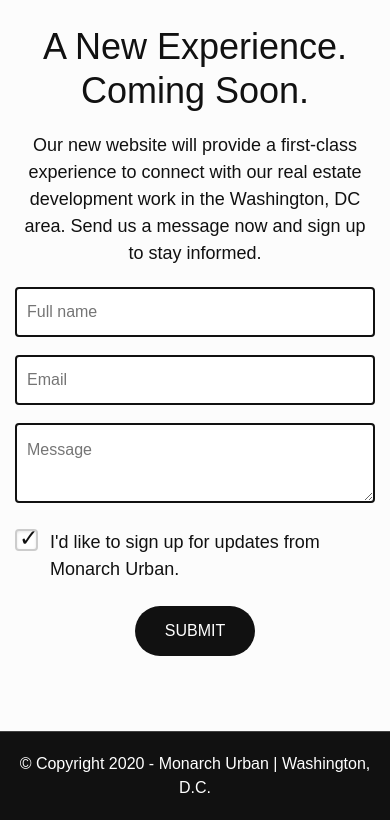
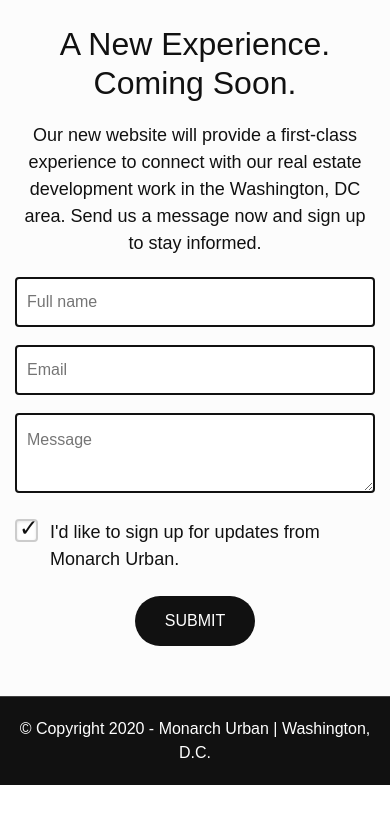
Before and after one commit to brianotoole/monarch-comingsoon, a website built with webpack: page index.html in a window 390 px wide. Shown: the part 113-933 px from the top of the page. After the commit the page ends 898 px from the top, so only its background shows below. Built offline with nearby package versions, Linux system fonts and the light colour scheme; a web font is replaced by a local one.

Commit message:
mobile fix

```diff
--- a/src/scss/layouts/_hero.scss
+++ b/src/scss/layouts/_hero.scss
@@ -8,6 +8,7 @@
   height: 100vh;
   @media (max-width: $bp_md) {
     text-align: center;
+    height: auto;
   }
 
   &--has-overlay {
@@ -48,10 +49,12 @@
   &__content {
     position: relative;
     padding-top: rem(40);
+    padding-bottom: rem(40);
     z-index: 10;
     font-size: rem(18);
     @media (min-width: $bp_md) {
       padding-top: 0;
+      padding-bottom: 0;
       top: 38%;
       transform: translateY(-38%);
       left: 0;
@@ -65,7 +68,7 @@
   }
 
   &__title {
-    font-size: rem(36);
+    font-size: rem(32);
     color: $color-body;
     margin-bottom: rem(20);
     @include bp_md {
```
Also changed, not shown: dist/css/style.css.
